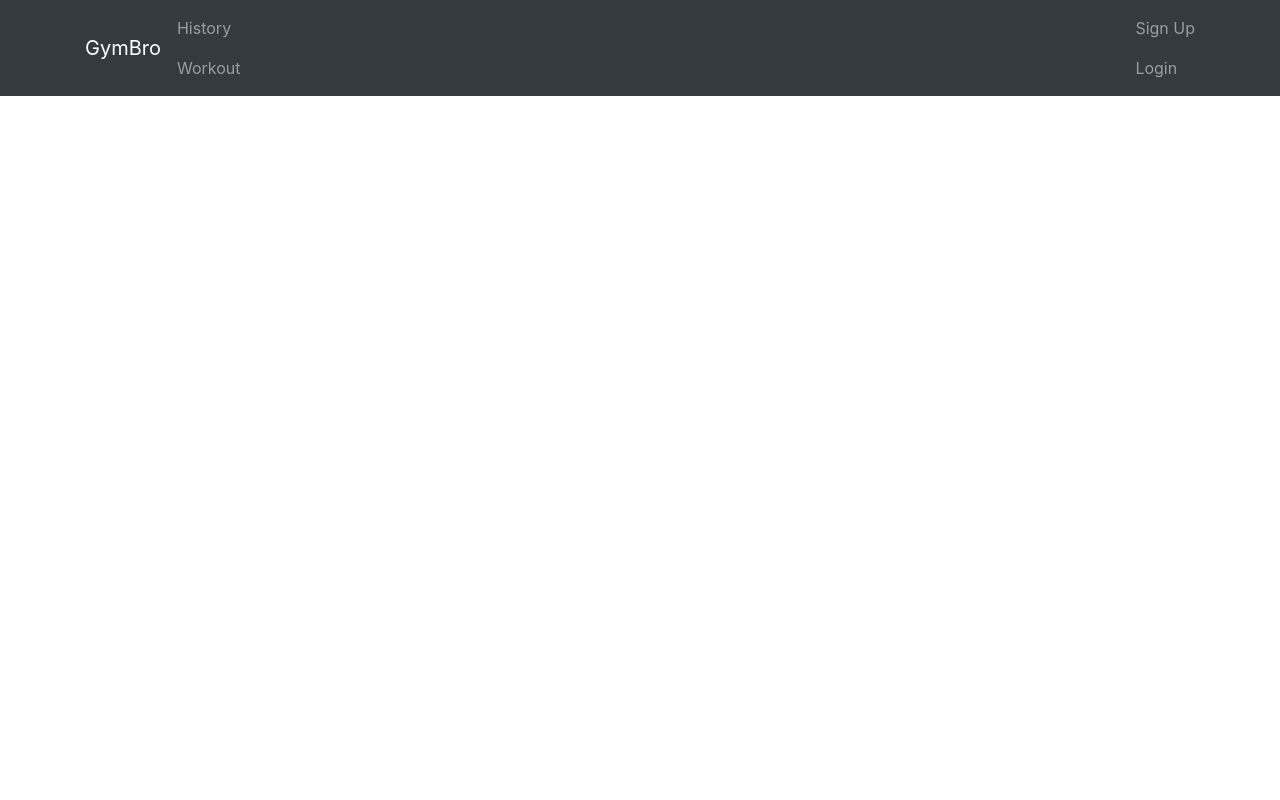
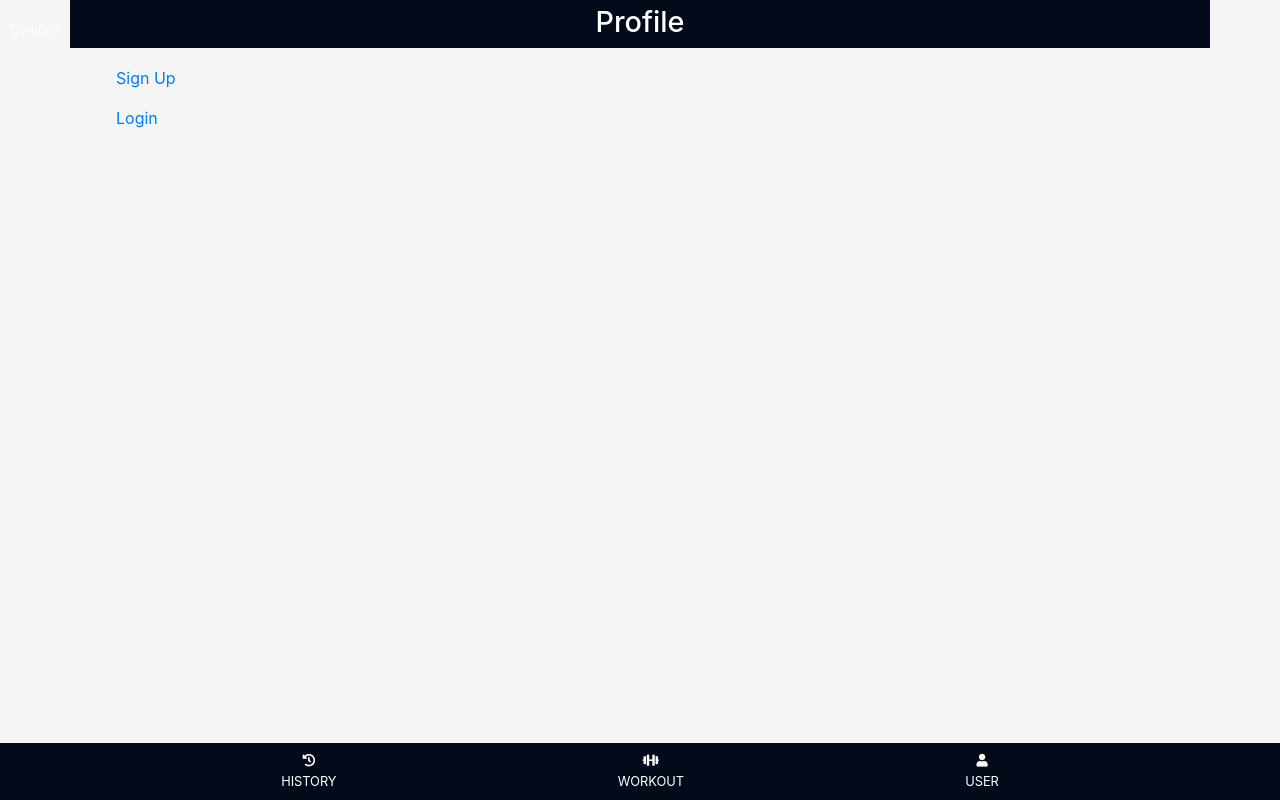
Before and after one commit to Yaxa87/gym-bro, a React (Create React App) app in the folder client/: page /user in a window 1280 px wide. Built offline with nearby package versions, Linux system fonts and the light colour scheme.

Commit message:
bottom navbar style and header bar

```diff
--- a/client/src/App.css
+++ b/client/src/App.css
@@ -30,12 +30,18 @@ img {
 	height: 100%;
 }
 
+.app-container {
+	min-height: 100vh;
+	padding-bottom: 80px;
+}
+
 .excercise-container {
 	background-color: white;
 	padding: 5px 5px 12px 5px;
 }
 
-.workout-title {
+.blue-title {
+	padding: 3px;
 	background-color: #C7E9F5;
 	line-height: 1.4em;
 }
@@ -56,3 +62,42 @@ img {
 .table.excercise-container th {
 	padding: 0.35rem;
 }
+
+.head-bar {
+	padding: 5px;
+	margin: 0 -15px 10px -15px;
+	text-align: center;
+	background-color: #030A1A;
+	color: white;
+}
+
+.head-bar h1 {
+	font-size: 1.8rem;
+	margin-bottom: 3px;
+}
+
+.head-bar .logo {
+	position: absolute;
+	top: 20px;
+	left: 10px;
+	font-size: 0.8em;
+}
+
+/* Navbar */
+
+.navigation {
+	display: flex;
+	flex-direction: row;
+	justify-content: space-evenly;
+	position: fixed;
+	bottom: 0;
+	left: 0;
+	right: 0;
+	background-color: #030A1A;
+	padding: 12px 0 8px 0;
+}
+
+.navigation .navigation-link {
+	color: white;
+	font-size: .8em;
+}
--- a/client/src/App.js
+++ b/client/src/App.js
@@ -8,12 +8,12 @@ import { Provider } from 'react-redux';
 import store from './store';
 
 import Navbar from './components/layout/Navbar';
-import Footer from './components/layout/Footer';
 import Landing from './components/layout/Landing';
 import Register from './components/auth/Register';
 import Login from './components/auth/Login';
 import History from './components/history/History';
 import Workout from './components/workout/Workout';
+import User from './components/user/User';
 
 import './App.css';
 
@@ -38,7 +38,8 @@ function App() {
 			<Router>
 				<div className="App">
 					<Route exact path="/" component={Landing} />
-					<div className="container">
+					<div className="container app-container">
+						<Route exact path="/user" component={User} />
 						<Route exact path="/register" component={Register} />
 						<Route exact path="/login" component={Login} />
 						<Route exact path="/history" component={History} />
--- /dev/null
+++ b/client/src/components/common/HeadBar.js
@@ -0,0 +1,17 @@
+import React from 'react';
+import PropTypes from 'prop-types';
+
+const HeadBar = ({pageTitle}) => {
+    return (
+        <div className="head-bar">
+            <span className="logo">GymBro</span>
+            <h1>{pageTitle}</h1>
+        </div>
+    )
+}
+
+HeadBar.propTypes = {
+    pageTitle: PropTypes.string.isRequired
+}
+
+export default HeadBar;
--- a/client/src/components/history/History.js
+++ b/client/src/components/history/History.js
@@ -2,6 +2,7 @@ import React, { Component } from 'react';
 import PropTypes from 'prop-types';
 import { connect } from 'react-redux';
 import { getWorkouts } from '../../actions/workoutActions';
+import HeadBar from '../common/HeadBar';
 
 class History extends Component {
     state = {
@@ -25,7 +26,7 @@ class History extends Component {
         return (
             this.state.workoutHistory.map((workout, index) =>
                 <div className="text-center mb-4" key={index}>
-                    <h2 className="h5 workout-title">{workout.name} <small>{workout.date.slice(0, 10)}</small></h2>
+                    <h2 className="h5 blue-title">{workout.name} <small>{workout.date.slice(0, 10)}</small></h2>
                     {workout.excercises.map((excercise, index) =>
                         <div key={index}>
                             <h3 className="text-left h6">{excercise.name}</h3>
@@ -57,7 +58,7 @@ class History extends Component {
     render() {
         return (
             <div>
-                <h1 className="h2 text-center mb-4">Workout History</h1>
+                <HeadBar pageTitle="Workout History" />
                 {this.renderHistoryTable()}
             </div>
         )
--- a/client/src/components/layout/Landing.js
+++ b/client/src/components/layout/Landing.js
@@ -6,7 +6,7 @@ import { connect } from 'react-redux';
 class Landing extends Component {
     componentDidMount() {
         if (this.props.auth.isAuthenticated) {
-            this.props.history.push('/workouts')
+            this.props.history.push('/history')
         }
     }
 
--- a/client/src/components/layout/Navbar.js
+++ b/client/src/components/layout/Navbar.js
@@ -1,64 +1,29 @@
-import React, { Component } from 'react';
+import React from 'react';
 import { Link } from 'react-router-dom';
-import PropTypes from 'prop-types';
-import { connect } from 'react-redux';
-import { logoutUser } from '../../actions/authActions';
 
-class Navbar extends Component {
-    onLogoutClick(e) {
-        e.preventDefault();
-        this.props.logoutUser();
-    }
-    render() {
-        const { isAuthenticated } = this.props.auth;
-
-        const authNav = (
-            <ul className="navbar-nav ml-auto">
-                <li className="nav-item">
-                    <a href="# " className="nav-link" onClick={this.onLogoutClick.bind(this)}>Logout</a>
-                </li>
-            </ul>
-        );
-
-        const guestNav = (
-            <ul className="navbar-nav ml-auto">
-                <li className="nav-item">
-                    <Link className="nav-link" to="/register">Sign Up</Link>
-                </li>
-                <li className="nav-item">
-                    <Link className="nav-link" to="/login">Login</Link>
-                </li>
-            </ul>
-        );
-
-        return (
-            <nav className="navbar navbar-dark bg-dark mb-4">
-                <div className="container">
-                    <Link className="navbar-brand" to="/">GymBro</Link>
-
-                    <ul className="navbar-nav mr-auto">
-                        <li className="nav-item">
-                            <Link className="nav-link" to="/history">History</Link>
-                        </li>
-                        <li className="nav-item">
-                            <Link className="nav-link" to="/workout">Workout</Link>
-                        </li>
-                    </ul>
-
-                    {isAuthenticated ? authNav : guestNav}
-                </div>
-            </nav>
-        )
-    }
+const Navbar = () => {
+    return (
+        <nav className="navigation">
+            <div className="navigation-item">
+                <Link className="navigation-link" to="/history">
+                    <i className="fas fa-history d-block text-center"></i>
+                    HISTORY
+                </Link>
+            </div>
+            <div className="navigation-item">
+                <Link className="navigation-link" to="/workout">
+                    <i className="fas fa-dumbbell d-block text-center"></i>
+                    WORKOUT
+                </Link>
+            </div>
+            <div className="navigation-item">
+                <Link className="navigation-link" to="/user">
+                    <i className="fas fa-user d-block text-center"></i>
+                    USER
+                </Link>
+            </div>
+        </nav>
+    )
 }
 
-Navbar.propTypes = {
-    logoutUser: PropTypes.func.isRequired,
-    auth: PropTypes.object.isRequired
-}
-
-const mapStateToProps = state => ({
-    auth: state.auth
-});
-
-export default connect(mapStateToProps, {logoutUser})(Navbar);
+export default Navbar;
--- /dev/null
+++ b/client/src/components/user/User.js
@@ -0,0 +1,49 @@
+import React, { Component } from 'react';
+import { Link } from 'react-router-dom';
+import PropTypes from 'prop-types';
+import { connect } from 'react-redux';
+import { logoutUser } from '../../actions/authActions';
+import HeadBar from '../common/HeadBar';
+
+class Navbar extends Component {
+    onLogoutClick(e) {
+        e.preventDefault();
+        this.props.logoutUser();
+    }
+    render() {
+        const { isAuthenticated } = this.props.auth;
+
+        const authNav = (
+            <div className="">
+                <a href="# " className="nav-item nav-link" onClick={this.onLogoutClick.bind(this)}>Logout</a>
+            </div>
+        );
+
+        const guestNav = (
+            <div className="">
+                <Link className="nav-item nav-link" to="/register">Sign Up</Link>
+                <Link className="nav-item nav-link" to="/login">Login</Link>
+            </div>
+        );
+
+        return (
+            <div>
+                <HeadBar pageTitle="Profile" />
+                <div className="container">
+                    {isAuthenticated ? authNav : guestNav}
+                </div>
+            </div>
+        )
+    }
+}
+
+Navbar.propTypes = {
+    logoutUser: PropTypes.func.isRequired,
+    auth: PropTypes.object.isRequired
+}
+
+const mapStateToProps = state => ({
+    auth: state.auth
+});
+
+export default connect(mapStateToProps, {logoutUser})(Navbar);
--- a/client/src/components/workout/Excercise.js
+++ b/client/src/components/workout/Excercise.js
@@ -22,7 +22,7 @@ class Excercise extends Component {
     render() {
         return (
             <div className="mb-3 mt-3">
-                <h2 className="h5">{this.props.name}</h2>
+                <h2 className="h5 blue-title">{this.props.name}</h2>
 
                 <div className="excercise-container">
                     <div className="form-row">
@@ -51,6 +51,7 @@ class Excercise extends Component {
                     className="btn btn-outline-info btn-block mt-2"
                     onClick={(e) => this.props.handleAddSet(this.props.excercise)}
                 >
+                    <i className="fas fa-plus mr-1"></i>
                     Add set
                 </button>
             </div>
--- a/client/src/components/workout/Workout.js
+++ b/client/src/components/workout/Workout.js
@@ -6,6 +6,7 @@ import TextInputGroup from '../common/TextInputGroup';
 import Modal from 'react-modal';
 import ExcerciseList from './ExcerciseList';
 import Excercise from './Excercise';
+import HeadBar from '../common/HeadBar';
 
 class Workout extends Component {
     state = {
@@ -135,14 +136,15 @@ class Workout extends Component {
 
     render() {
         return (
+            <div>
+                <HeadBar pageTitle="Workout" />
                 <div className="row">
                     <div className="col-md-8 m-auto">
-                    <h1 className="h2 text-center">Workout</h1>
                         <form onSubmit={this.onSubmit}>
-                        <div className="mb-2">
+                            <div className="mb-3">
                                 <TextInputGroup
                                     name="name"
-                                placeholder="Workout name"
+                                    placeholder="Enter name for the workout"
                                     value={this.state.currentWorkout.name}
                                     onChange={this.handleChangeName}
                                 />
@@ -176,6 +178,7 @@ class Workout extends Component {
                         </form>
                     </div>
                 </div>
+            </div>
         )
     }
 }
```
Lines whose indentation alone changed are shown as unchanged.
